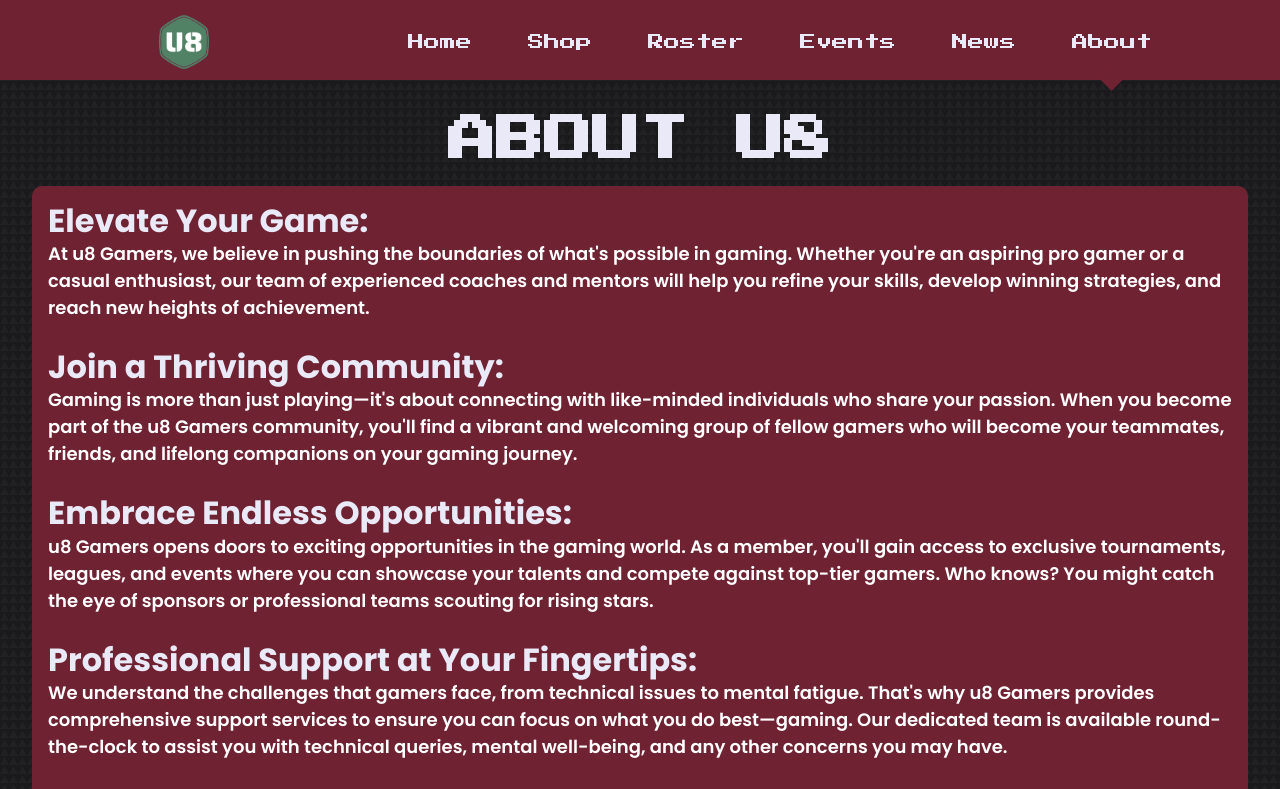
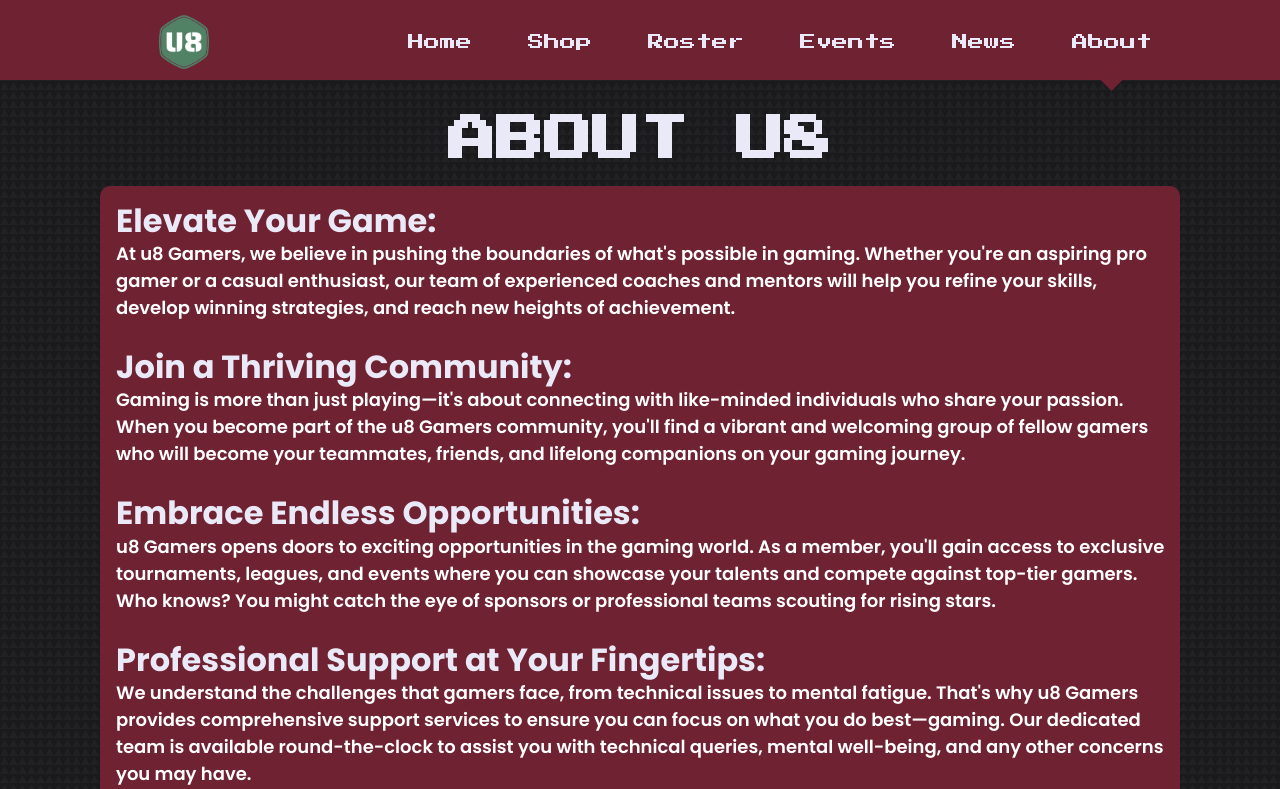
Before and after one commit to ChrisCarteno/u8gamers, a React (Create React App) app: page /about in a window 1280 px wide. Shown: the top 789 px of the page. Built offline with nearby package versions, Linux system fonts and the light colour scheme.

Commit message:
added styling and copyright to footer

```diff
--- a/src/components/Footer.jsx
+++ b/src/components/Footer.jsx
@@ -47,6 +47,7 @@ const Footer = () => {
          </div>
        </div>
      </div>
+    <div>&copy; Copyright 2023 Weaversdev.com</div>
     </div>
  </footer>
   )
--- a/src/pages/about/about.css
+++ b/src/pages/about/about.css
@@ -1,13 +1,14 @@
 .aboutSection{
     margin-top: 1rem;
-    padding: 1rem 0rem 1rem 1rem;
+    padding: 1rem .5rem 1rem 1rem;
     background-color: #6F2232;
     color: white;
     border-radius: 10px;
-    margin-right: 2rem;
-    margin-left: 2rem;
     font-size: large;
     font-weight: 600;
+    max-width: 1080px;
+    margin-left: auto;
+    margin-right: auto;
 }
 
 .aboutHeader{
```
